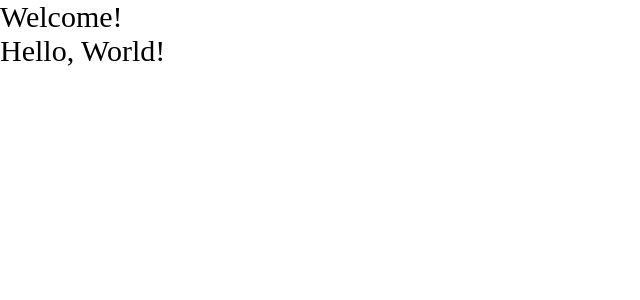
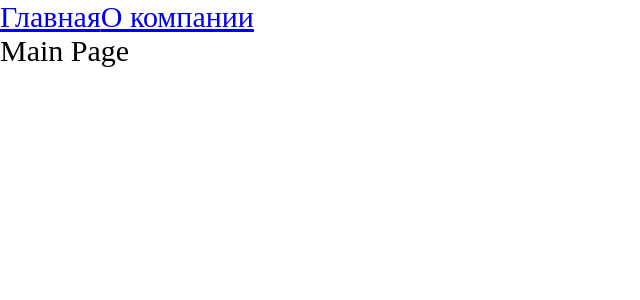
Before and after one commit to m-zolotov/ulbi-estore-project, a React app: page / in a window 1280 px wide. Shown: the top 300 px of the page, without its empty margins (0-640 px from the left). Built offline with nearby package versions, Linux system fonts and the light colour scheme.

Commit message:
Add router, code splitting, lazy, suspense

```diff
--- a/package.json
+++ b/package.json
@@ -15,6 +15,7 @@
     "@types/node": "^22.8.7",
     "@types/react": "^18.3.12",
     "@types/react-dom": "^18.3.1",
+    "@types/react-router-dom": "^5.3.3",
     "@types/webpack": "^5.28.5",
     "@types/webpack-dev-server": "^4.7.2",
     "html-webpack-plugin": "^5.6.3",
@@ -31,6 +32,7 @@
     "css-loader": "^7.1.2",
     "react": "^18.3.1",
     "react-dom": "^18.3.1",
+    "react-router-dom": "^6.28.0",
     "sass": "^1.81.0",
     "sass-loader": "^16.0.3",
     "style-loader": "^4.0.0"
--- a/src/App.tsx
+++ b/src/App.tsx
@@ -1,11 +1,20 @@
-import { Text } from "./components/Text";
+import { Suspense } from "react";
+import { Link, Route, Routes } from "react-router-dom";
+import { AboutPageAsync } from "./pages/AboutPage/AboutPage.async";
+import { MainPageAsync } from "./pages/MainPage/MainPage.async";
 import './index.scss';
 
 export const App = () => {
     return (
         <div className="app">
-            Welcome!
-            <Text />
+            <Link to={'/'}>Главная</Link>
+            <Link to={'/about'}>О компании</Link>
+            <Suspense fallback={<div>Loading...</div>}>
+                <Routes>
+                    <Route path={'/about'} element={<AboutPageAsync />} />
+                    <Route path={'/'} element={<MainPageAsync />} />
+                </Routes>
+            </Suspense>
         </div>
     )
 }
--- a/src/index.tsx
+++ b/src/index.tsx
@@ -1,5 +1,6 @@
 import { StrictMode } from 'react';
 import { createRoot } from 'react-dom/client';
+import { BrowserRouter } from 'react-router-dom';
 import { App } from './App';
 
 const rootElement = document.getElementById('root') as HTMLDivElement;
@@ -7,6 +8,8 @@ const root = createRoot(rootElement);
 
 root.render(
     <StrictMode>
-        <App />
+        <BrowserRouter>
+            <App />
+        </BrowserRouter>
     </StrictMode>
 )
--- /dev/null
+++ b/src/pages/AboutPage/AboutPage.async.tsx
@@ -0,0 +1,3 @@
+import { lazy } from 'react';
+
+export const AboutPageAsync = lazy(() => import('./AboutPage'));
--- /dev/null
+++ b/src/pages/AboutPage/AboutPage.tsx
@@ -0,0 +1,11 @@
+import React from 'react';
+
+const AboutPage = () => {
+    return (
+        <div>
+            About Page
+        </div>
+    );
+};
+
+export default AboutPage;
--- /dev/null
+++ b/src/pages/MainPage/MainPage.async.tsx
@@ -0,0 +1,3 @@
+import { lazy } from 'react';
+
+export const MainPageAsync = lazy(() => import('./MainPage'));
--- /dev/null
+++ b/src/pages/MainPage/MainPage.tsx
@@ -0,0 +1,11 @@
+import React from 'react';
+
+const MainPage = () => {
+    return (
+        <div>
+            Main Page
+        </div>
+    );
+};
+
+export default MainPage;
```
Also changed, not shown: 1 other file (tests, documents, lock files or other folders).
